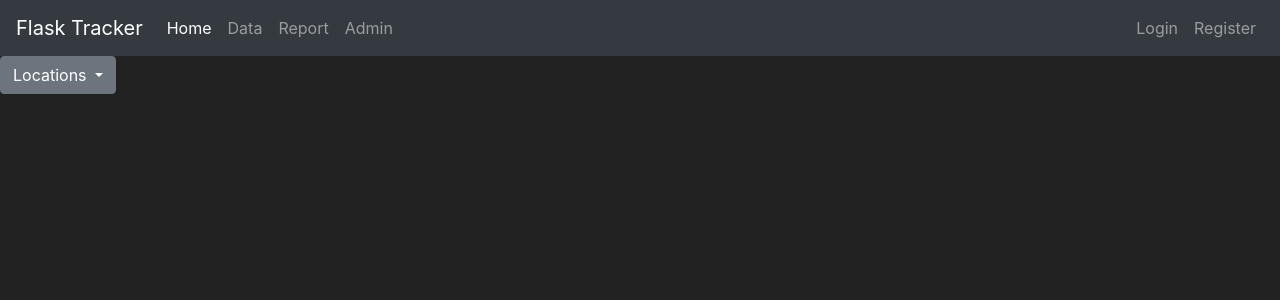
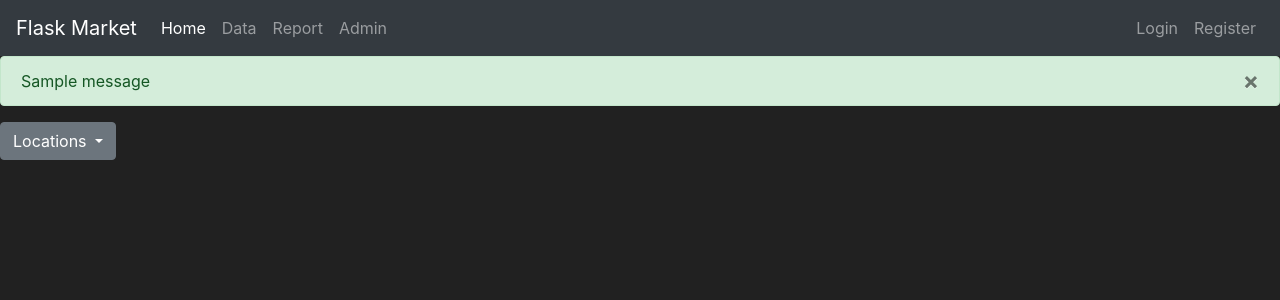
Before and after one commit to pitzer-e/FlaskTracker, a Flask app: page /data in a window 1280 px wide. Shown: the top 300 px of the page. Run offline with Flask 2, Linux system fonts and the light colour scheme; tables that the repository leaves empty hold one stand-in row (values such as "Sample post"); one stand-in notice (Sample message) is shown; some libraries are stand-ins or nearby versions.

Commit message:
2021-06-02, Base.html rework/Flask Validation Flashing

```diff
--- a/tracker/routes.py
+++ b/tracker/routes.py
@@ -1,5 +1,5 @@
 from tracker import app
-from flask import render_template, redirect, url_for
+from flask import render_template, redirect, url_for, flash
 from tracker.models import User
 from tracker.forms import RegisterForm
 from tracker import db
@@ -45,6 +45,6 @@ def register_page():
     #   if there are no errors from the validations
     if form.errors != {}:
         for err_msg in form.errors.values():
-            print(f'There was an error with creating a user: {err_msg}')
+            flash(f'There was an error with creating a user: {err_msg}', category='danger')
 
     return render_template('register.html', form=form)
--- a/tracker/templates/base.html
+++ b/tracker/templates/base.html
@@ -4,7 +4,6 @@
       <!-- Required meta tags -->
       <meta charset="utf-8">
       <meta name="viewport" content="width=device-width, initial-scale=1, shrink-to-fit=no">
-
       <!-- Bootstrap CSS -->
       <link rel="stylesheet" href="https://cdn.jsdelivr.net/npm/bootstrap@4.5.3/dist/css/bootstrap.min.css" integrity="sha384-TX8t27EcRE3e/ihU7zmQxVncDAy5uIKz4rEkgIXeMed4M0jlfIDPvg6uqKI2xXr2" crossorigin="anonymous">
       <title>
@@ -14,46 +13,48 @@
       </title>
    </head>
    <body>
-
-<!-- Navbar here -->
     <nav class="navbar navbar-expand-md navbar-dark bg-dark">
-    <a class="navbar-brand" href="#">Flask Tracker</a>
+      <a class="navbar-brand" href="#">Flask Market</a>
       <button class="navbar-toggler" type="button" data-toggle="collapse" data-target="#navbarNav">
         <span class="navbar-toggler-icon"></span>
       </button>
-
       <div class="collapse navbar-collapse" id="navbarNav">
         <ul class="navbar-nav mr-auto">
-
-            <!-- Internal Navbar stuff -->
-            <!-- Page Navigation Bars -->
             <li class="nav-item active">
-                <a class="nav-link" href="{{ url_for ('home_page')}}">Home<span class="sr-only">(current)</span></a>
+                <a class="nav-link" href="{{ url_for('home_page') }}">Home <span class="sr-only">(current)</span></a>
             </li>
             <li class="nav-item">
-                <a class="nav-link" href="{{ url_for ('data_page')}}">Data</a>
+                <a class="nav-link" href="{{ url_for('data_page') }}">Data</a>
             </li>
             <li class="nav-item">
-                <a class="nav-link" href="{{ url_for ('report_page')}}">Report</a>
+                <a class="nav-link" href="{{ url_for('report_page') }}">Report</a>
             </li>
             <li class="nav-item">
-                <a class="nav-link" href="{{ url_for ('admin_page')}}">Admin</a>
+                <a class="nav-link" href="{{ url_for('admin_page') }}">Admin</a>
             </li>
         </ul>
-
-        <!-- Internal Navbar stuff -->
-        <!-- Login and Register Links -->
         <ul class="navbar-nav">
             <li class="nav-item">
                 <a class="nav-link" href="#">Login</a>
             </li>
             <li class="nav-item">
-                <a class="nav-link" href="{{ url_for ('register_page')}}">Register</a>
+                <a class="nav-link" href="{{ url_for('register_page') }}">Register</a>
             </li>
         </ul>
       </div>
     </nav>
-
+      {% with messages = get_flashed_messages(with_categories=true) %}
+        {% if messages %}
+           {% for category, message in messages %}
+              <div class="alert alert-{{ category }}">
+                  <button type="button" class="m1-2 mb-1 close" data-dismiss="alert" aria-label="Close">
+                      <span aria-hidden="true">&times;</span>
+                  </button>
+                  {{ message }}
+              </div>
+           {% endfor %}
+        {% endif %}
+      {% endwith %}
       {% block content %}
 
       {% endblock %}
```
Also changed, not shown: tracker/forms.py (+9 -1 lines), README.md. Lines whose indentation alone changed are shown as unchanged.
